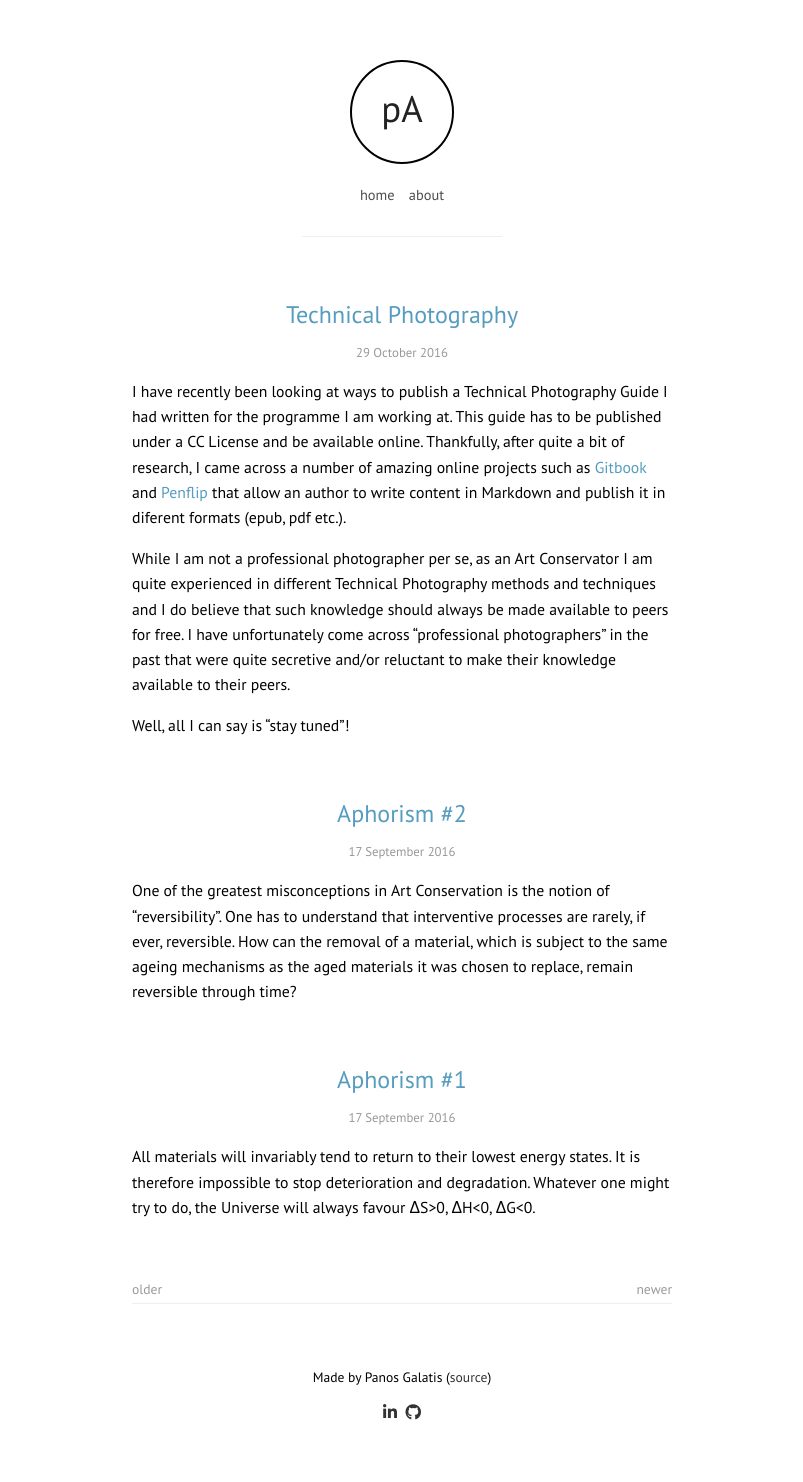
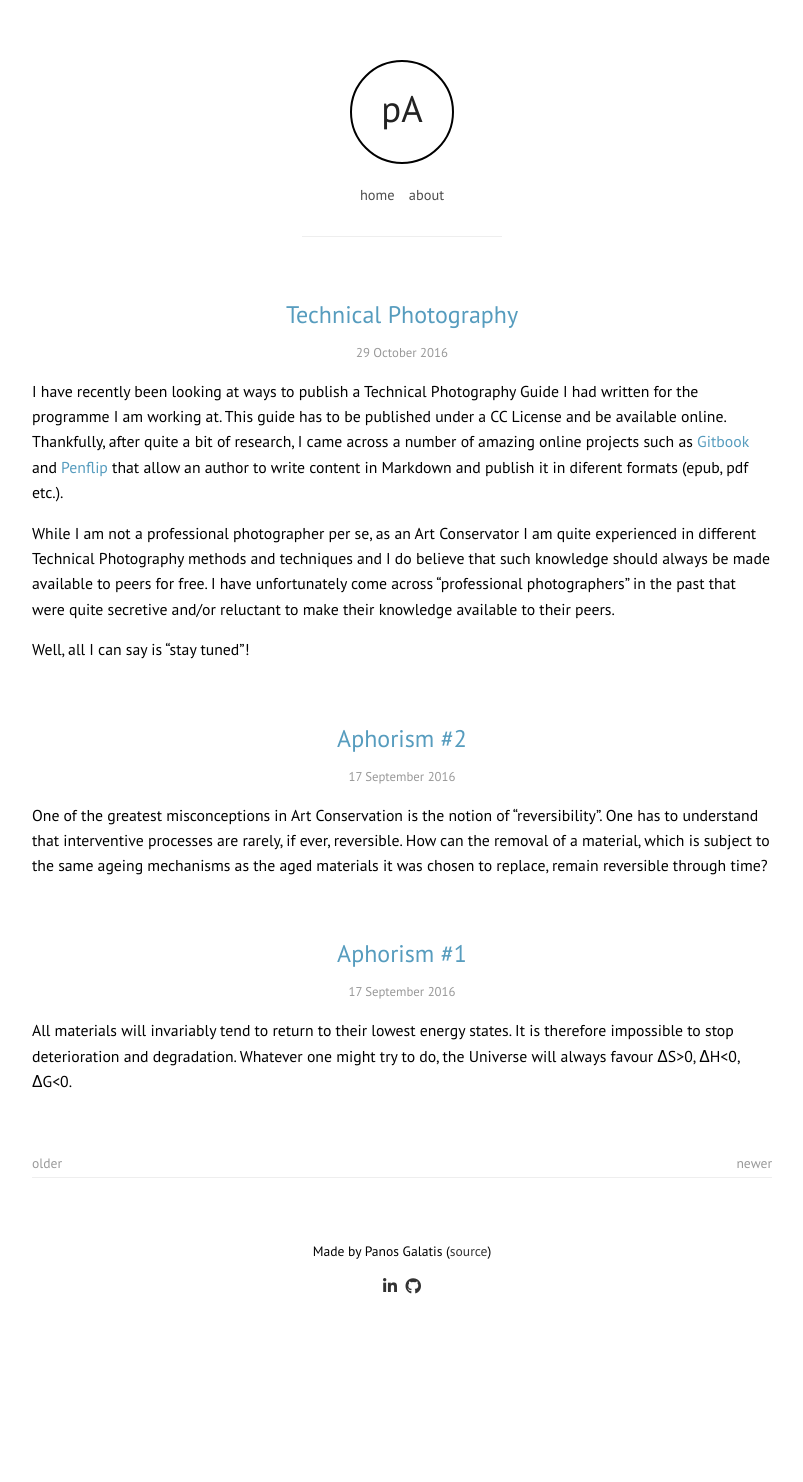
Before and after one commit to pgalatis/pgalatis.github.io, a Jekyll site: the page built from index.html, in a window 1280 px wide. Shown: the whole page, without its empty margins (238-1041 px from the left). Built offline with Jekyll 4.4.1, drawn with Linux system fonts in a browser that asks for light colours; nearby versions of some CDN libraries; the list of posts is cut into pages by our own code; after the commit the page ends 1356 px from its top, so only the background shows below that.

Commit message:
Update style.css

```diff
--- a/css/style.css
+++ b/css/style.css
@@ -19,7 +19,7 @@ header[role="banner"] {
 
 .wrapper {
 	margin: 60px auto;
-	max-width: 540px;
+	max-width: 740px;
 }
 
 #circle {
```
